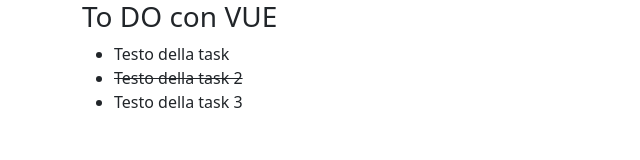
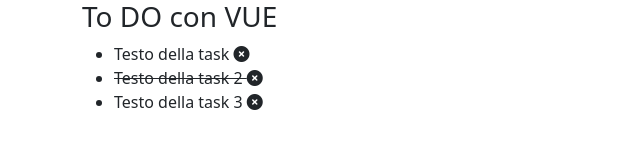
Before and after one commit to Matteoga95/vue-todolist, a plain HTML site: page index.html in a window 1280 px wide. Shown: the full height of the page, 0-640 px from the left. Drawn offline with nearby package versions, Linux system fonts and the light colour scheme.

Commit message:
milestone 2

```diff
--- a/assets/js/app.js
+++ b/assets/js/app.js
@@ -6,6 +6,9 @@
 // MILESTONE 1
 // Stampare all'interno di una lista, un item per ogni todo. Se la proprietà done è uguale a true, visualizzare il testo del todo sbarrato.
 
+// MILESTONE 2
+// Visualizzare a fianco ad ogni item ha una "x": cliccando su di essa, il todo viene rimosso dalla lista.
+
 
 const { createApp } = Vue;
 
@@ -13,7 +16,7 @@
 createApp({
     data() {
         return {
-           tasks:[
+            tasks: [
                 {
                     text: 'Testo della task',
                     done: false
@@ -29,6 +32,11 @@
             ]
         }
     },
-    methods: {}
+    methods: {
+        done(i) {
+            //dobbiamo rimuovere l'elemento selezionato all'indice parametrizzato con lo splice
+            this.tasks.splice(i,1)
+        }
+    }
 
 }).mount('#app');
--- a/index.html
+++ b/index.html
@@ -22,6 +22,7 @@
                 <ul>
                     <li v-for="(task,i) in tasks"  :class="task.done === true ? 'task-done' : ''" >
                         {{task.text}}
+                        <i class="fa-solid fa-circle-xmark" @click="done(index)"></i>
                     </li>
                 </ul>
             </div>
```
Lines whose indentation alone changed are shown as unchanged.
